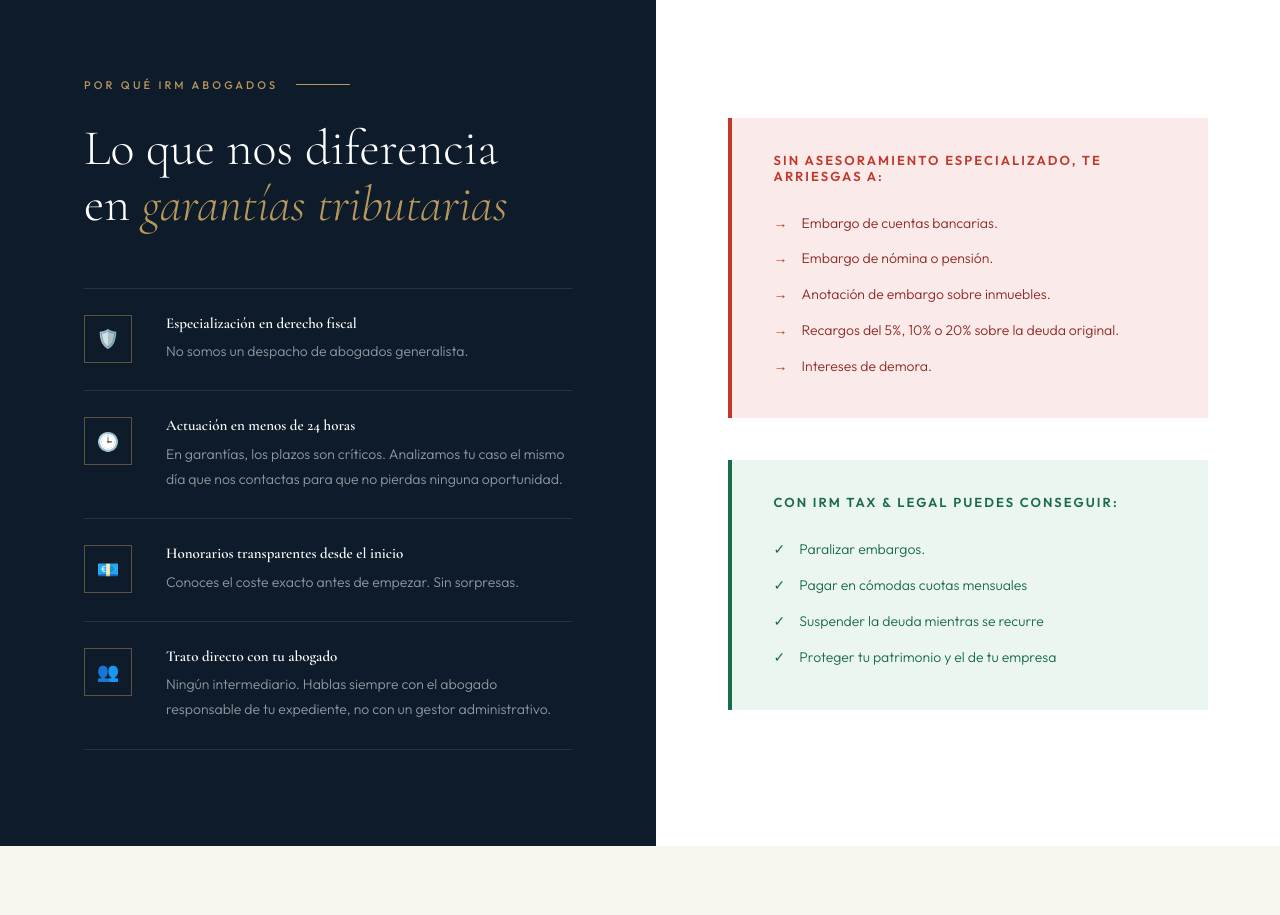
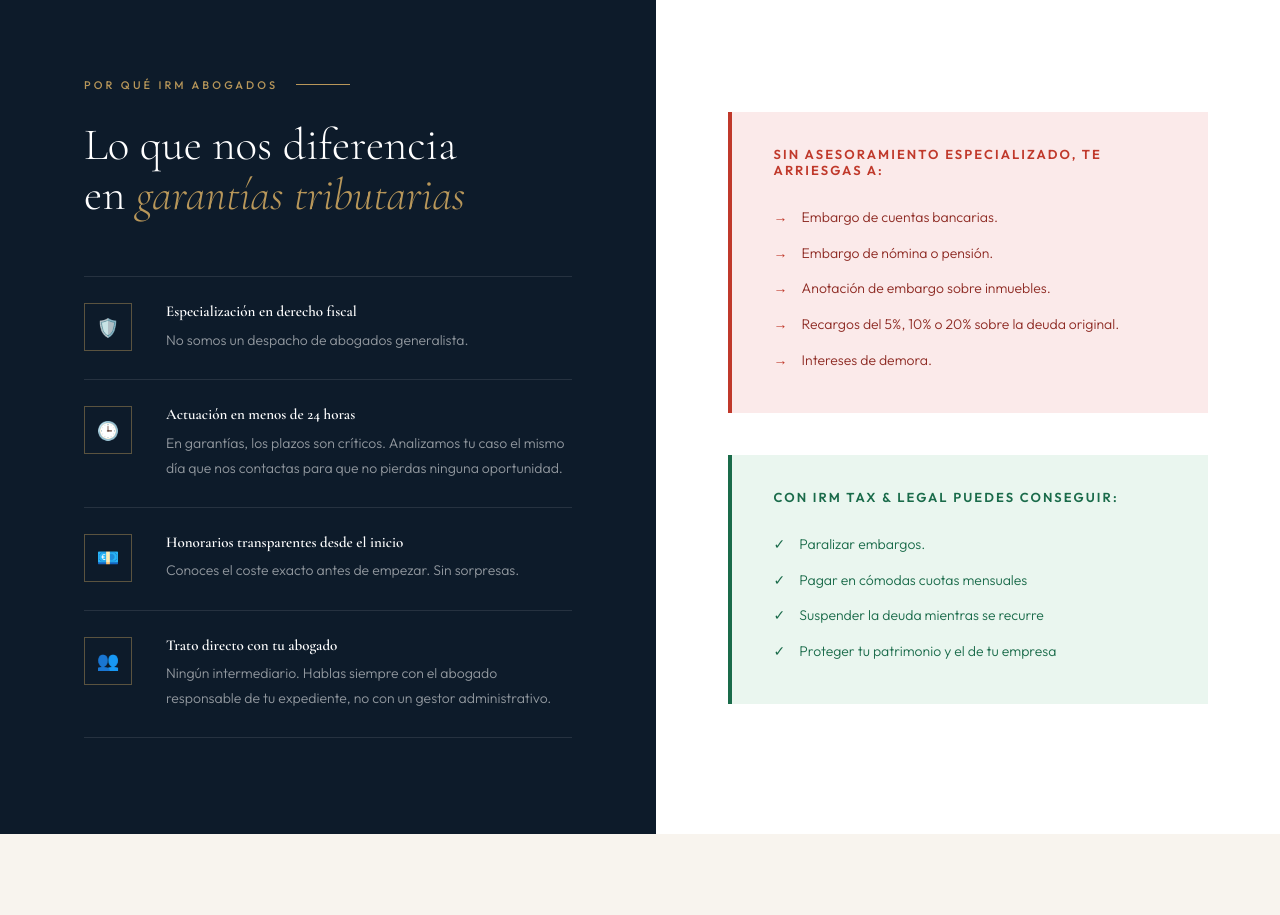
Before and after one commit to Ivanrm01/IRM-Abogados, a Next.js app: page /garantias-deuda-aeat in a window 1280 px wide. Shown: the part 3720-4635 px from the top of the page. Built offline with nearby package versions, Linux system fonts and the light colour scheme.

Commit message:
Update garantias.module.css

```diff
--- a/app/garantias-deuda-aeat/garantias.module.css
+++ b/app/garantias-deuda-aeat/garantias.module.css
@@ -105,7 +105,7 @@
 
 .diferenciaTitle {
   font-family: 'Cormorant Garamond', serif;
-  font-size: clamp(20px, 4.5vw, 50px);
+  font-size: clamp(20px, 4.5vw, 45px);
   font-weight: 300;
   line-height: 1.12;
   color: var(--white);
```
